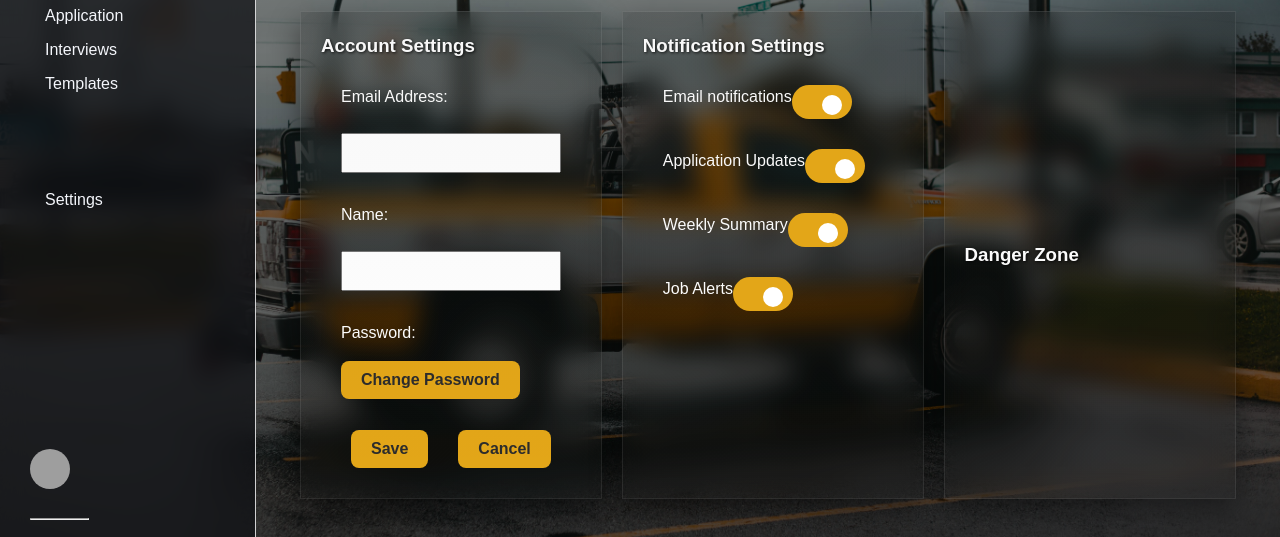
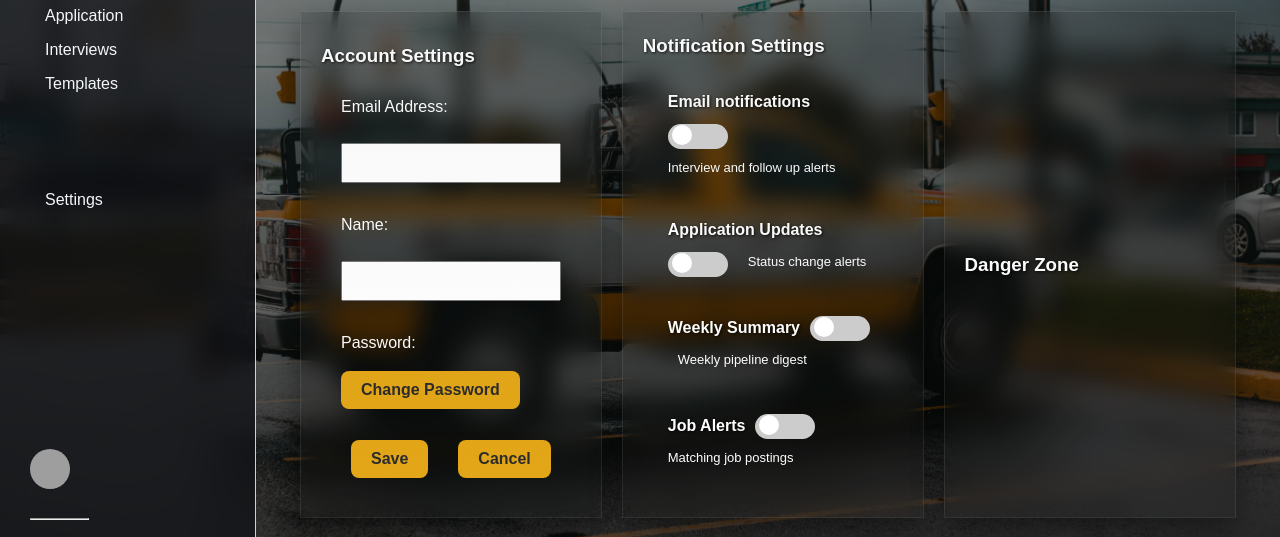
Before and after one commit to Geary-E/Job-Application-Tracker, a React (Vite) app in the folder frontend/: page /dashboard/settings in a window 1280 px wide. Shown: the part 176-713 px from the top of the page. Built offline with nearby package versions, Linux system fonts and the light colour scheme; no server answers; grey boxes are pictures that could not be loaded.

Commit message:
Style notification settings in Settings page update

```diff
--- a/frontend/src/Settings.jsx
+++ b/frontend/src/Settings.jsx
@@ -30,29 +30,37 @@ const Settings = () => {
                 <div className="notification-settings-section"> {/* notification-settings-section start */}
                     <h3> Notification Settings </h3>
                     <div className="notification-settings-options">
-                        <div className="email-notifications"> Email notifications
+                        <div className="email-notifications">
+                            <h4> Email notifications </h4>
                             <label className="toggle-switch">
-                                <input type="checkbox" checked />
+                                <input type="checkbox" />
                                 <span className="slider"></span>
-                                </label>
+                                </label> <br/>
+                                <p className="notification-description"> Interview and follow up alerts</p>
                             </div>
-                        <div className="application-updates"> Application Updates
+                        <div className="application-updates">
+                            <h4> Application Updates </h4>
                             <label className="toggle-switch">
-                                <input type="checkbox" checked />
+                                <input type="checkbox" />
                                 <span className="slider"></span>
-                            </label>
+                            </label> <br/>
+                            <p className="notification-description"> Status change alerts </p>
                         </div>
-                        <div className="weekly-summary"> Weekly Summary
+                        <div className="weekly-summary">
+                            <h4> Weekly Summary </h4>
                             <label className="toggle-switch">
-                                <input type="checkbox" checked />
+                                <input type="checkbox"/>
                                 <span className="slider"></span>
-                            </label>
+                            </label> <br/>
+                            <p className="notification-description"> Weekly pipeline digest </p>
                         </div>
-                        <div className="job-alerts"> Job Alerts
+                        <div className="job-alerts">
+                            <h4> Job Alerts </h4>
                              <label className="toggle-switch">
-                                <input type="checkbox" checked />
+                                <input type="checkbox" />
                                 <span className="slider"></span>
-                            </label>
+                            </label> <br />
+                            <p className="notification-description"> Matching job postings</p>
                          </div>
                     </div> {/* notification-settings-options end */}
                 </div> {/* notification-settings-section end */}
--- a/frontend/src/styling/Settings.css
+++ b/frontend/src/styling/Settings.css
@@ -93,15 +93,19 @@ input.account-input {
 }
 
 .email-notifications, .application-updates, .weekly-summary, .job-alerts {
-    padding: 15px 15px;
+    padding: 20px 20px;
     flex: 1 1 auto;
+    display: flex;
+    flex-flow: row wrap;
+    gap: 10px;
 }
 
 .toggle-switch { /* toggle switch styling - 3/15 */
   position: relative;
   display: inline-block;
   width: 60px;
-  height: 34px;
+  height: 24px;
+  padding: 5px;
 }
 
 .toggle-switch input { /* toggle switch styling again - 3/15 */
@@ -113,6 +117,8 @@ input.account-input {
 .slider { /* toggle switch slider styling - 3/15 */
   position: absolute;
   cursor: pointer;
+  padding: 5px;
+  height: 25px;
   top: 0;
   left: 0;
   right: 0;
@@ -146,6 +152,11 @@ input.account-input {
     transform: translateX(26px);
 }
 
+.notification-description {
+    font-size: 13px;
+    color: white;
+}
+
 .danger-zone-section::before {
     content:"";
     position: absolute;
```
